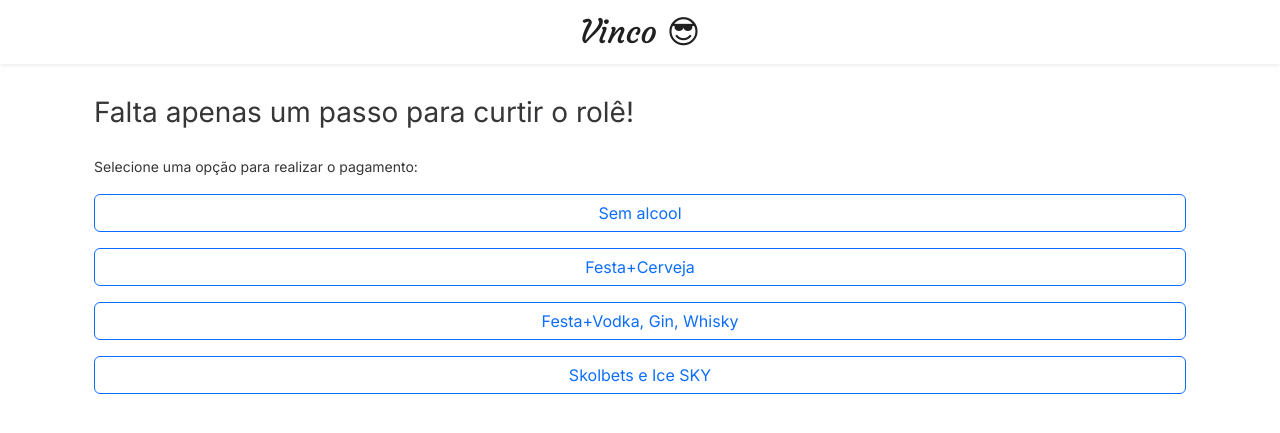
After one commit to pbfontes/sports-bet-flask-website, a Flask app: page /pagamento in a window 1280 px wide. The commit adds this page. Shown: the top 433 px of the page. Run offline with Flask 2, Linux system fonts and the light colour scheme; some libraries are stand-ins or nearby versions.

Commit message:
links de pagamento

```diff
--- a/main.py
+++ b/main.py
@@ -64,6 +64,11 @@ def event(event_id):
     return render_template("tabs.html", guests=guests, nGuests = len(guests), event_id = event_id, event=event, hasPrice=hasPrice)
 
 
+@ app.route("/pagamento")
+def payment():
+    return render_template("paymentOptions.html")
+
+
 @ app.route("/enquetes/<event_id>")
 def pollVote(event_id):
     event = collection_events.find_one({"_id": ObjectId(event_id)})
@@ -73,12 +78,17 @@ def pollVote(event_id):
 def processPoll(event_id):
 
     polls = request.form.to_dict(flat=True)
+    pagar = polls['pagar']
+    print("olha")
     print(polls)
     for poll in polls.keys():
-        query = {"_id": ObjectId(event_id), "polls.question": poll}
-        newValues = {"$inc": {f"polls.$.options.{int(polls[poll]) - 1 }.numVotes": 1}}
-        collection_events.update_one(query, newValues)
+        if (poll != 'pagar'):
+            query = {"_id": ObjectId(event_id), "polls.question": poll}
+            newValues = {"$inc": {f"polls.$.options.{int(polls[poll]) - 1 }.numVotes": 1}}
+            collection_events.update_one(query, newValues)
     # return "Página de pagamento"
+    if pagar == 'sim':
+        return redirect('/pagamento')
     return redirect(f"/evento/{event_id}")
 
 
--- /dev/null
+++ b/templates/paymentOptions.html
@@ -0,0 +1,45 @@
+{% extends 'base.html' %} {% block content %}
+
+<nav
+  class="navbar sticky-top shadow-sm"
+  style="background-color: white; opacity: 0.97"
+>
+  <div class="container-fluid">
+    <span
+      class="navbar-brand mb-0 h1 mx-auto"
+      style="font-family: 'Courgette', cursive; font-size: 2rem"
+      >Vinco &#128526;</span
+    >
+  </div>
+</nav>
+
+<!-- possivelmenirar acima -->
+
+<div class="container p-4 mt-2">
+  <h3 class="mb-4">Falta apenas um passo para curtir o rolê!</h3>
+  <small class="">Selecione uma opção para realizar o pagamento:</small>
+  <div class="row">
+    <div class="col-12 d-grid">
+      <a href="https://mpago.la/2GRuWEs" class="btn btn-outline-primary mt-3"
+        >Sem alcool</a
+      >
+    </div>
+    <div class="col-12 d-grid">
+      <a href="https://mpago.la/1srVp45" class="btn btn-outline-primary mt-3"
+        >Festa+Cerveja</a
+      >
+    </div>
+    <div class="col-12 d-grid">
+      <a href="https://mpago.la/1hpnEyx" class="btn btn-outline-primary mt-3"
+        >Festa+Vodka, Gin, Whisky</a
+      >
+    </div>
+    <div class="col-12 d-grid">
+      <a href="https://mpago.la/2ci4XdA" class="btn btn-outline-primary mt-3"
+        >Skolbets e Ice SKY</a
+      >
+    </div>
+  </div>
+</div>
+
+{% endblock %}
```
Also changed, not shown: templates/pollVote.html (+14 -2 lines), templates/tabs.html (+10 -0 lines).
